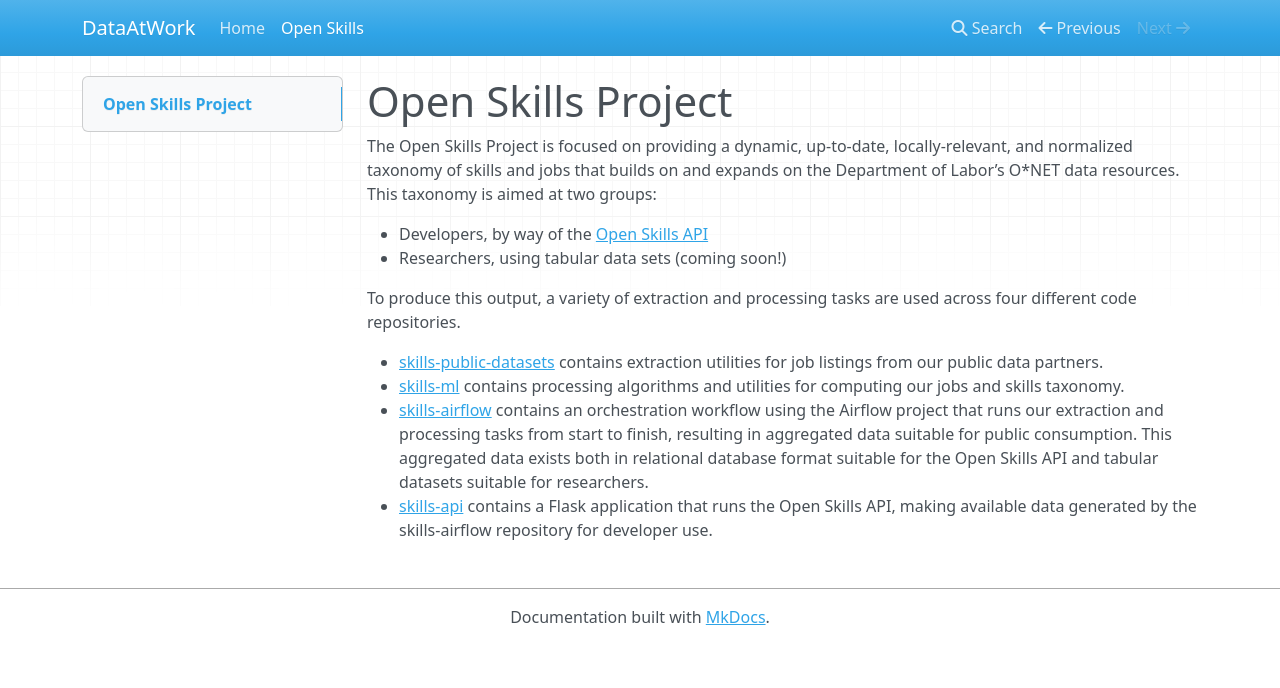
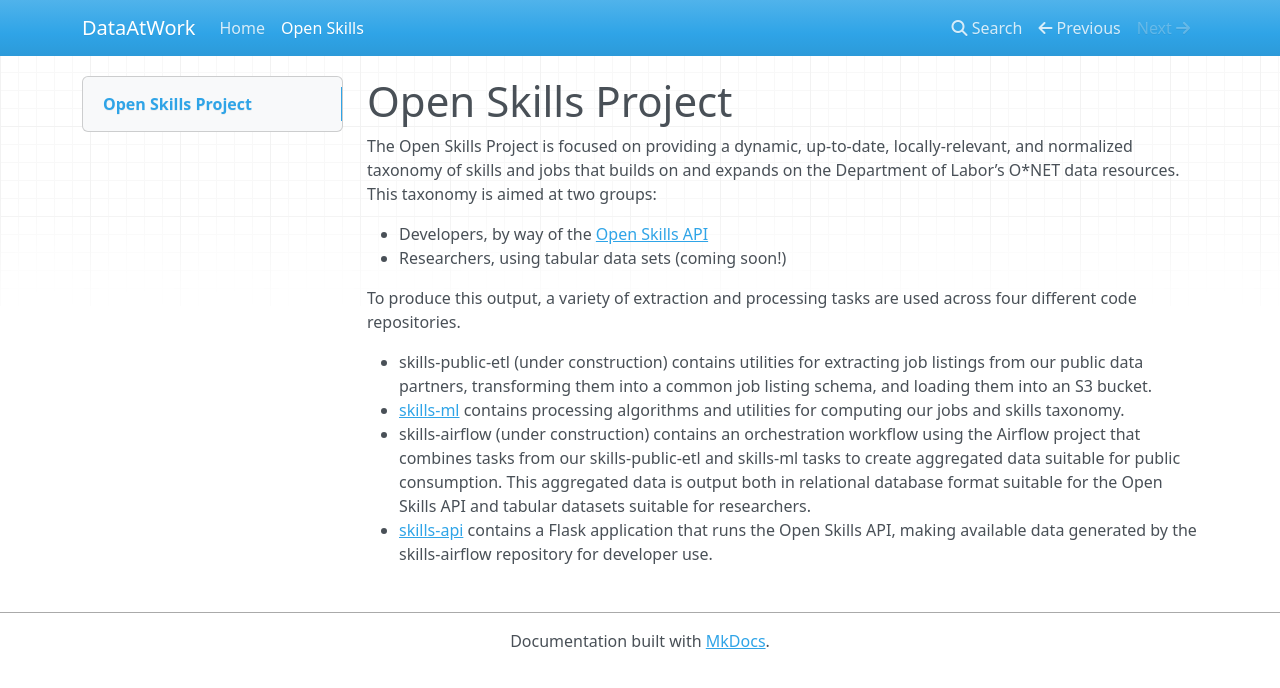
Before and after one commit to workforce-data-initiative/documentation, an MkDocs documentation site: the page built from docs/open-skills/index.md, in a window 1280 px wide. Shown: the top 688 px of the page. Built offline with MkDocs 1.6.1, drawn with Linux system fonts in a browser that asks for light colours; nearby versions of some CDN libraries; old or Windows-style settings are respelled for this version of MkDocs.

Commit message:
Remove links to not-yet-ready-for-consumption repos, change some copy

```diff
--- a/docs/open-skills/index.md
+++ b/docs/open-skills/index.md
@@ -7,7 +7,7 @@
 
 To produce this output, a variety of extraction and processing tasks are used across four different code repositories.
 
-- [skills-public-datasets](http://github.com/workforce-data-initiative/skills-public-datasets) contains extraction utilities for job listings from our public data partners.
+- skills-public-etl (under construction) contains utilities for extracting job listings from our public data partners, transforming them into a common job listing schema, and loading them into an S3 bucket.
 - [skills-ml](http://github.com/workforce-data-initiative/skills-ml) contains processing algorithms and utilities for computing our jobs and skills taxonomy.
-- [skills-airflow](http://github.com/workforce-data-initiative/skills-airflow) contains an orchestration workflow using the Airflow project that runs our extraction and processing tasks from start to finish, resulting in aggregated data suitable for public consumption. This aggregated data exists both in relational database format suitable for the Open Skills API and tabular datasets suitable for researchers.
+- skills-airflow (under construction) contains an orchestration workflow using the Airflow project that combines tasks from our skills-public-etl and skills-ml tasks to create aggregated data suitable for public consumption. This aggregated data is output both in relational database format suitable for the Open Skills API and tabular datasets suitable for researchers.
 - [skills-api](http://github.com/workforce-data-initiative/skills-api) contains a Flask application that runs the Open Skills API, making available data generated by the skills-airflow repository for developer use.
```
